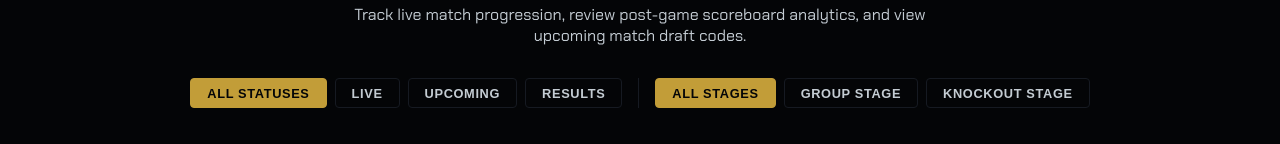
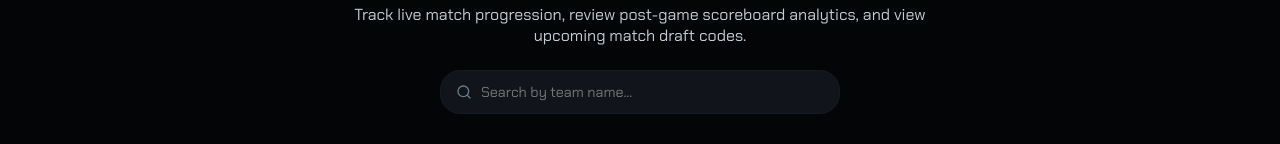
Before and after one commit to hungvdn1314/gg-lol-tournament, a Next.js app: page /schedule in a window 1280 px wide. Shown: the part 213-357 px from the top of the page. Built offline with nearby package versions, Linux system fonts and the light colour scheme; no server answers; the database is empty.

Commit message:
feat: Sort roster positions, add schedule search, and stack standings tables

```diff
--- a/src/app/globals.css
+++ b/src/app/globals.css
@@ -497,6 +497,12 @@ a {
 }
 
 /* Leaderboard Page */
+.table-responsive {
+  overflow-x: auto;
+  width: 100%;
+  -webkit-overflow-scrolling: touch;
+}
+
 .leaderboard-table {
   width: 100%;
   border-collapse: collapse;
@@ -504,7 +510,7 @@ a {
 }
 
 .leaderboard-table th, .leaderboard-table td {
-  padding: 1rem;
+  padding: 0.75rem 0.5rem;
   text-align: left;
 }
 
--- a/src/app/leaderboard/page.js
+++ b/src/app/leaderboard/page.js
@@ -117,7 +117,7 @@ export default function Leaderboard() {
       )}
 
       {/* Group Tables */}
-      <div className="grid-2" style={{ marginBottom: "4rem" }}>
+      <div style={{ display: "flex", flexDirection: "column", gap: "2.5rem", marginBottom: "4rem" }}>
         {/* Group A Standings */}
         <div className="card">
           <h2 style={{ fontSize: "1.3rem", textTransform: "uppercase", borderBottom: "1px solid var(--border-dark)", paddingBottom: "0.75rem", display: "flex", justifyContent: "space-between", alignItems: "center" }}>
@@ -125,6 +125,7 @@ export default function Leaderboard() {
             <span className="hero-badge" style={{ margin: 0, fontSize: "0.7rem", padding: "0.15rem 0.5rem" }}>Group Stage</span>
           </h2>
 
+          <div className="table-responsive">
             <table className="leaderboard-table">
               <thead>
                 <tr>
@@ -168,6 +169,7 @@ export default function Leaderboard() {
               </tbody>
             </table>
           </div>
+        </div>
 
         {/* Group B Standings */}
         <div className="card">
@@ -176,6 +178,7 @@ export default function Leaderboard() {
             <span className="hero-badge" style={{ margin: 0, fontSize: "0.7rem", padding: "0.15rem 0.5rem" }}>Group Stage</span>
           </h2>
 
+          <div className="table-responsive">
             <table className="leaderboard-table">
               <thead>
                 <tr>
@@ -220,6 +223,7 @@ export default function Leaderboard() {
             </table>
           </div>
         </div>
+      </div>
 
       {/* Rules Notice */}
       <div className="card" style={{ display: "flex", gap: "1rem", alignItems: "flex-start", backgroundColor: "var(--bg-secondary)", border: "1px solid var(--border-dark)", padding: "1.25rem 1.5rem", marginBottom: "4rem" }}>
--- a/src/app/schedule/page.js
+++ b/src/app/schedule/page.js
@@ -1,7 +1,7 @@
 "use client";
 
 import { useState, useEffect } from "react";
-import { Clock, Calendar, Swords, Info, Copy, Check } from "lucide-react";
+import { Clock, Calendar, Swords, Info, Copy, Check, Search, X } from "lucide-react";
 import { subscribeToData } from "@/lib/db";
 import MatchStatsModal from "@/components/MatchStatsModal";
 
@@ -12,6 +12,7 @@ export default function Schedule() {
   const [stageFilter, setStageFilter] = useState("all");
   const [selectedStatsMatch, setSelectedStatsMatch] = useState(null);
   const [copiedMatchId, setCopiedMatchId] = useState(null);
+  const [searchQuery, setSearchQuery] = useState("");
 
   useEffect(() => {
     const unsubMatches = subscribeToData("matches", setMatches);
@@ -37,7 +38,16 @@ export default function Schedule() {
   const filteredMatches = matchList.filter((match) => {
     const statusMatch = statusFilter === "all" || match.status === statusFilter;
     const stageMatch = stageFilter === "all" || match.type === stageFilter;
-    return statusMatch && stageMatch;
+
+    const teamA = teams[match.teamAId];
+    const teamB = teams[match.teamBId];
+    const query = searchQuery.toLowerCase().trim();
+
+    const matchesSearch = !query ||
+      (teamA?.name || "").toLowerCase().includes(query) ||
+      (teamB?.name || "").toLowerCase().includes(query);
+
+    return statusMatch && stageMatch && matchesSearch;
   });
 
   const getStatusBadge = (status) => {
@@ -65,6 +75,33 @@ export default function Schedule() {
         <p style={{ color: "var(--text-secondary)", maxWidth: "600px", margin: "0 auto" }}>
           Track live match progression, review post-game scoreboard analytics, and view upcoming match draft codes.
         </p>
+
+        {/* Search Bar */}
+        <div style={{ maxWidth: "400px", margin: "1.5rem auto 0 auto", position: "relative" }}>
+          <input
+            type="text"
+            placeholder="Search by team name..."
+            value={searchQuery}
+            onChange={(e) => setSearchQuery(e.target.value)}
+            className="form-control"
+            style={{
+              paddingLeft: "2.5rem",
+              paddingRight: "2.5rem",
+              borderColor: "var(--border-dark)",
+              borderRadius: "20px",
+              fontSize: "0.9rem"
+            }}
+          />
+          <Search size={16} style={{ position: "absolute", left: "1rem", top: "50%", transform: "translateY(-50%)", color: "var(--text-muted)" }} />
+          {searchQuery && (
+            <button
+              onClick={() => setSearchQuery("")}
+              style={{ position: "absolute", right: "0.75rem", top: "50%", transform: "translateY(-50%)", background: "none", border: "none", color: "var(--text-muted)", cursor: "pointer", display: "flex", alignItems: "center", justifyContent: "center" }}
+            >
+              <X size={14} />
+            </button>
+          )}
+        </div>
 
         {/* Filter Toolbar */}
         <div style={{ display: "flex", justifyContent: "center", gap: "1rem", flexWrap: "wrap", marginTop: "2rem" }}>
```
Also changed, not shown: src/app/teams/page.js (+11 -1 lines). Lines whose indentation alone changed are shown as unchanged.
